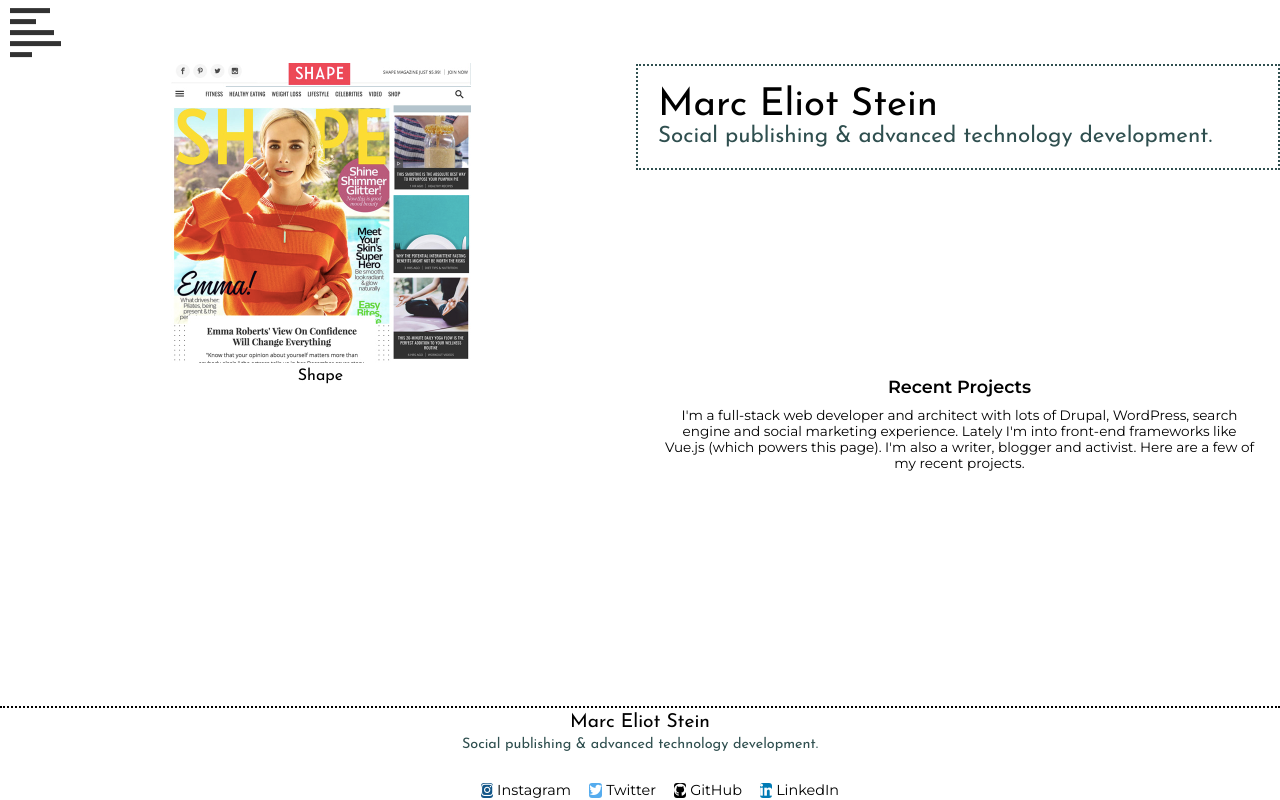
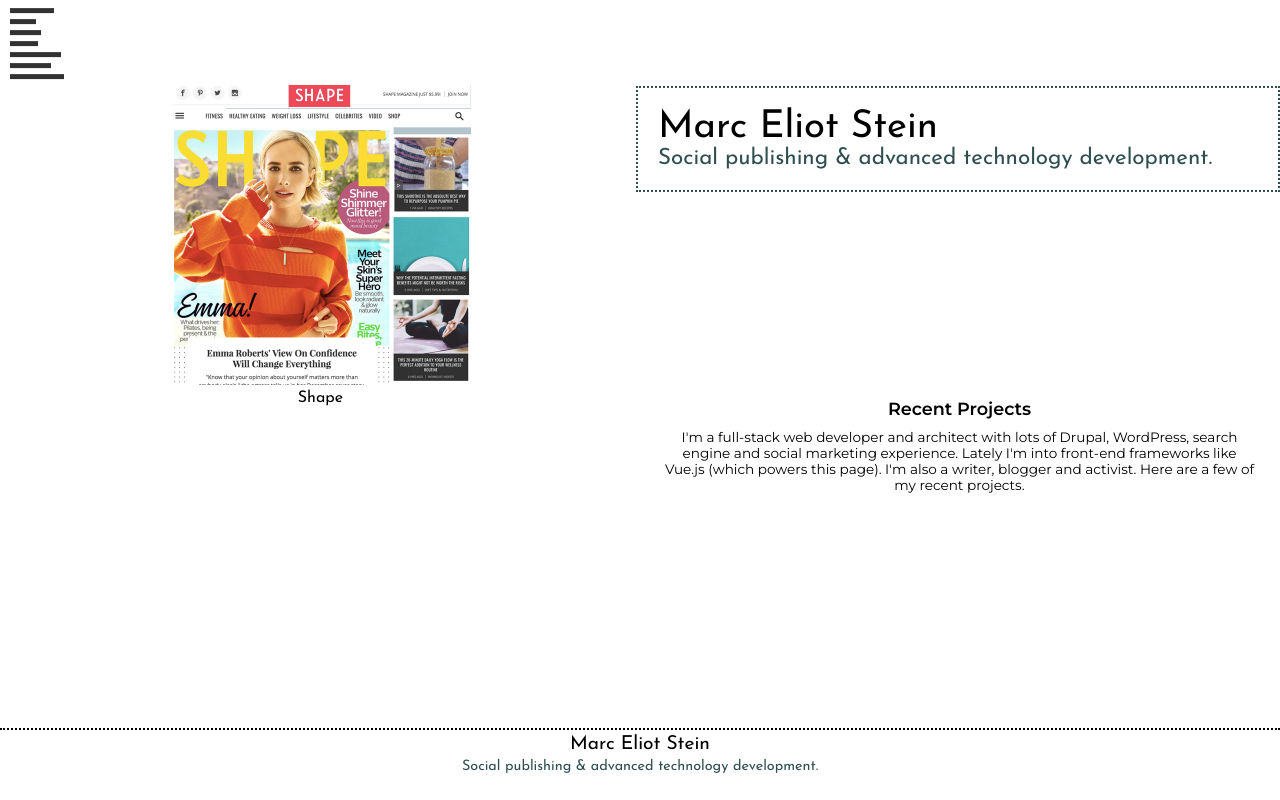
Before and after one commit to marceliotstein/marcvue, a Vue app: page / in a window 1280 px wide. Shown: the top 800 px of the page. Built offline with nearby package versions, Linux system fonts and the light colour scheme.

Commit message:
fixed positioning of burger menu

```diff
--- a/src/components/MESBurger.vue
+++ b/src/components/MESBurger.vue
@@ -11,11 +11,13 @@
     </label>
 
     <nav class="nav">
-      <router-link v-on:click.native="collapse()" to="/" class="nav-item">Home (Recent Work)</router-link>
-      <router-link v-on:click.native="collapse()" to="/projects/mp" class="nav-item">Media & Publishing</router-link>
-      <router-link v-on:click.native="collapse()" to="/projects/ame" class="nav-item">Arts, Music & Entertainment</router-link>
+      <router-link v-on:click.native="collapse()" to="/" class="nav-item">Home (Recent Projects)</router-link>
+      <router-link v-on:click.native="collapse()" to="/projects/media" class="nav-item">Media & Publishing</router-link>
+      <router-link v-on:click.native="collapse()" to="/projects/literary" class="nav-item">Literary Websites</router-link>
+      <router-link v-on:click.native="collapse()" to="/projects/music" class="nav-item">Music Websites</router-link>
       <router-link v-on:click.native="collapse()" to="/projects/hlg" class="nav-item">Health, Law & Government</router-link>
-      <router-link v-on:click.native="collapse()" to="/projects/wa" class="nav-item">Writing & Activism</router-link>
+      <router-link v-on:click.native="collapse()" to="/projects/causes" class="nav-item">Activism & Good Causes</router-link>
+      <router-link v-on:click.native="collapse()" to="/about" class="nav-item">Technical Background</router-link>
     </nav>
   </div>
 </template>
@@ -32,7 +34,7 @@
 </script>
 
 <style lang="scss" scoped>
-$items: 3;
+$items: 7;
 $transition-duration: 0.5s;
 $transition-delay: 0.05s;
 
@@ -86,14 +88,9 @@
 
   // Open nav
   & ~ .nav {
-    /*
-    border-width: 1px;
-    border-style: solid;
-    border-color: green;
-    */
     margin-bottom: 40px;
     pointer-events: auto;
-    transform: translate(50px, 50px);
+    transform: translate(30px, 30px);
 
     // Restoring nav items from "lines" in the menu icon
     .nav-item {
@@ -118,6 +115,10 @@
             transition-delay: $delay;
           }
         }
+      }
+
+      &:nth-child(7) {
+        border-bottom-width: 0px;
       }
 
       // Hiding the lines
@@ -210,16 +211,22 @@
 
   // Adjusting width for the second line
   &:nth-child(2),
-  &:nth-child(3) {
+  &:nth-child(3),
+  &:nth-child(4),
+  &:nth-child(5),
+  &:nth-child(6),
+  &:nth-child(7) {
     letter-spacing: -8px;
     opacity: .8;
   }
 
+  /*
   // Adjusting from the fourth element onwards
   &:nth-child(n + 4) {
     letter-spacing: -8px;
     opacity: .8;
   }
+  */
 
   // Getting the lines for the hamburger menu icon
   &:before {
```
